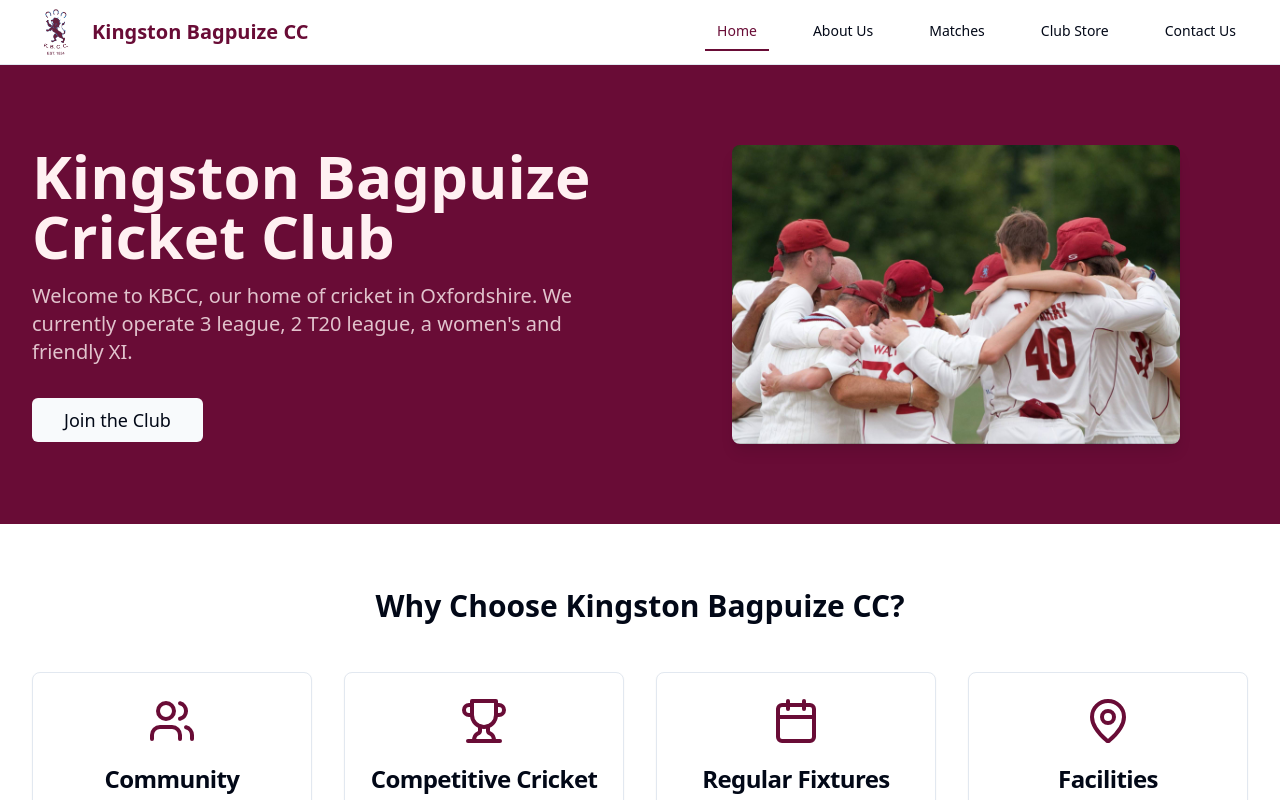
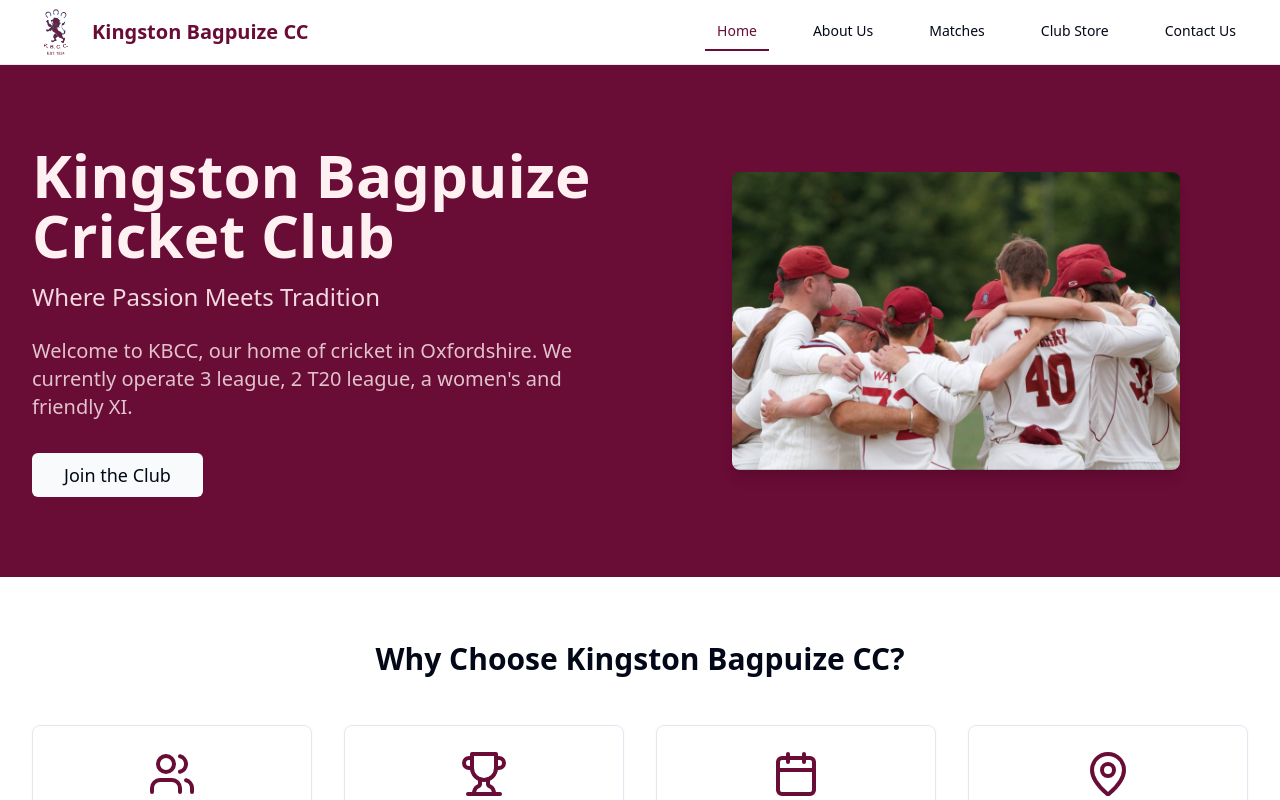
Before and after one commit to jjsmith118118-design/baggies-wicket-web, a React (Vite) app: page / in a window 1280 px wide. Shown: the top 800 px of the page. Built offline with nearby package versions, Linux system fonts and the light colour scheme.

Commit message:
Reverted to commit c647fe9a1890f6782f53d6aaf2e75638fd07aec6

```diff
--- a/src/pages/Index.tsx
+++ b/src/pages/Index.tsx
@@ -14,7 +14,9 @@ const Index = () => {
               <h1 className="text-4xl md:text-6xl font-bold mb-4">
                 Kingston Bagpuize Cricket Club
               </h1>
-
+              <p className="text-xl md:text-2xl mb-6 font-medium text-maroon-foreground/90">
+                Where Passion Meets Tradition
+              </p>
               <p className="text-lg md:text-xl mb-8 text-maroon-foreground/80">
                 Welcome to KBCC, our home of cricket in Oxfordshire. We currently operate 3 league, 2 T20 league, a women's and friendly XI.
               </p>
```
